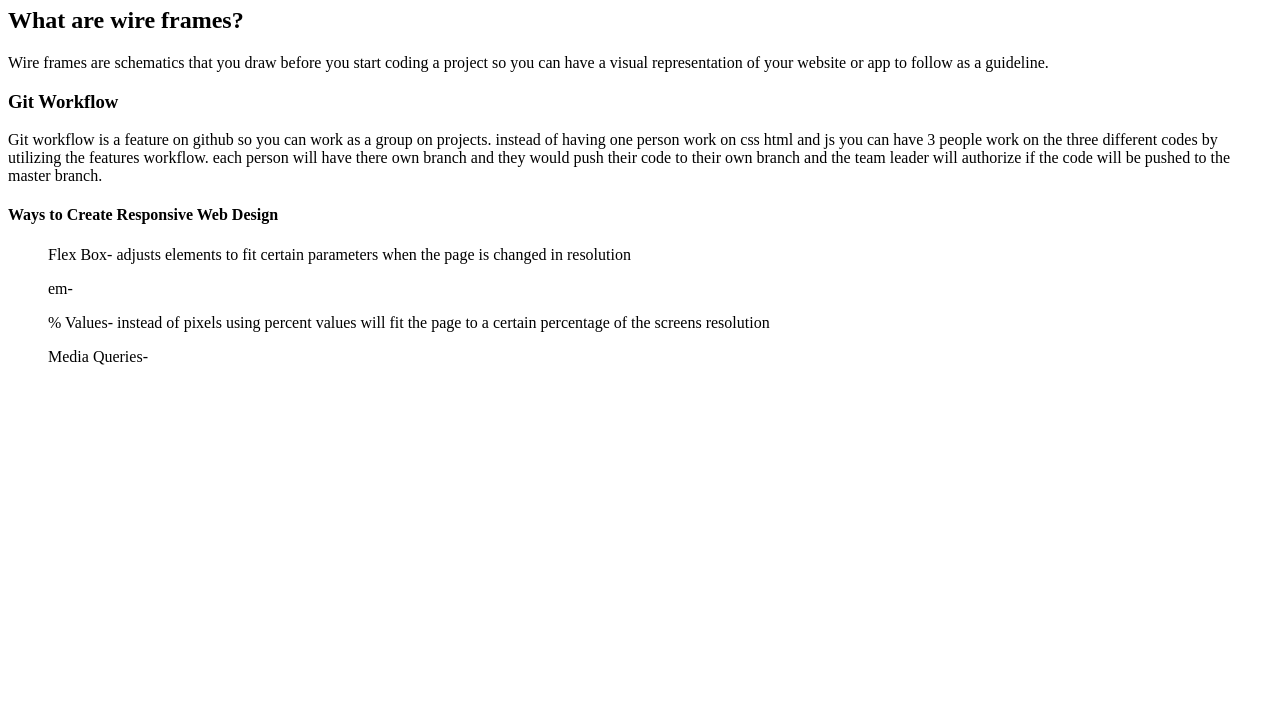
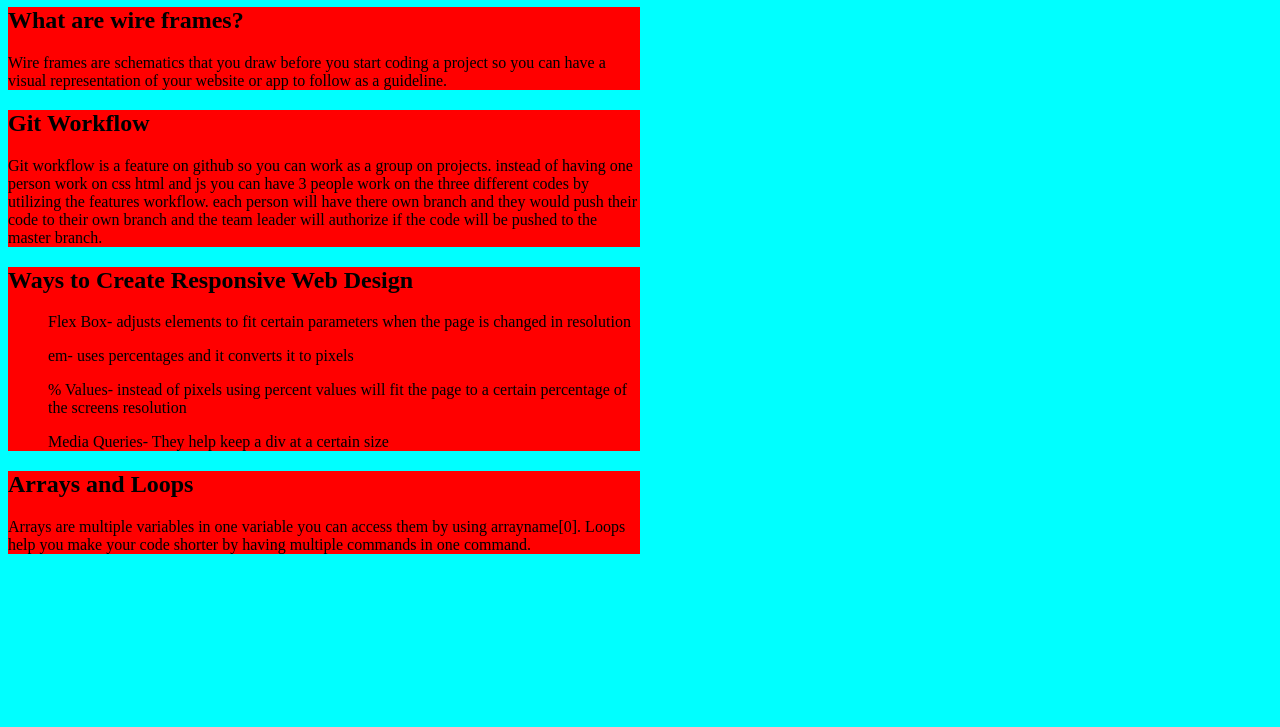
Before and after one commit to jakes2020/March-5th-TEST, a plain HTML site: page index.html in a window 1280 px wide. Shown: the part 73-800 px from the top of the page. Drawn offline with Linux system fonts and the light colour scheme.

Commit message:
A+ worthy

```diff
--- a/app.js
+++ b/app.js
@@ -0,0 +1,22 @@
+var list = [
+"Brownie",
+"Cookie",
+"Donut",
+"Icecream"
+];
+
+var Vegetable;
+
+list.pop();
+
+list.push("Vegetable");
+
+for (i = 0; i < list.length; i++) {
+
+	list.pop();
+	list.push("Vegetable");
+};
+
+console.log("list")
+
+document.getElementById("article").innerhtml =
--- a/index.html
+++ b/index.html
@@ -23,9 +23,9 @@
 
 
 		<div class= "article">
-			<h3>
+			<h2>
 				Git Workflow
-			</h3>
+			</h2>
 
 			<p>
 				Git workflow is a feature on github so you can work as a group on projects. instead of having one person work on css html and js you can have 3 people work on the three different codes by utilizing the features workflow. each person will have there own branch and they would push their code to their own branch and the team leader will authorize if the code will be pushed to the master branch.
@@ -35,16 +35,16 @@
 
 
 		<div class= "article">
-			<h4>
+			<h2>
 				Ways to Create Responsive Web Design
-			</h4>
+			</h2>
 
 			<p>
 				<ls>
 					<ul>Flex Box- adjusts elements to fit certain parameters when the page is changed in resolution</ul>
-					<ul>em- </ul>
+					<ul>em- uses percentages and it converts it to pixels</ul>
 					<ul>% Values- instead of pixels using percent values will fit the page to a certain percentage of the screens resolution</ul>
-					<ul>Media Queries- </ul>
+					<ul>Media Queries- They help keep a div at a certain size </ul>
 
 				</ls>
 			</p>
@@ -53,8 +53,12 @@
 
 
 		<div class= "article">
-			<h5></h5>
-			<p></p>
+			<h2>
+				Arrays and Loops
+			</h2>
+			<p>
+				Arrays are multiple variables in one variable you can access them by using arrayname[0]. Loops help you make your code shorter by having multiple commands in one command.
+			</p>
 
 		</div>
 
--- a/styles.css
+++ b/styles.css
@@ -0,0 +1,11 @@
+body{
+	background-color: aqua;
+}
+
+.article {
+	background-color: red;
+	width: 50%;
+	height: 50 px;
+
+
+}
```
Also changed, not shown: zak.jpg (added).
